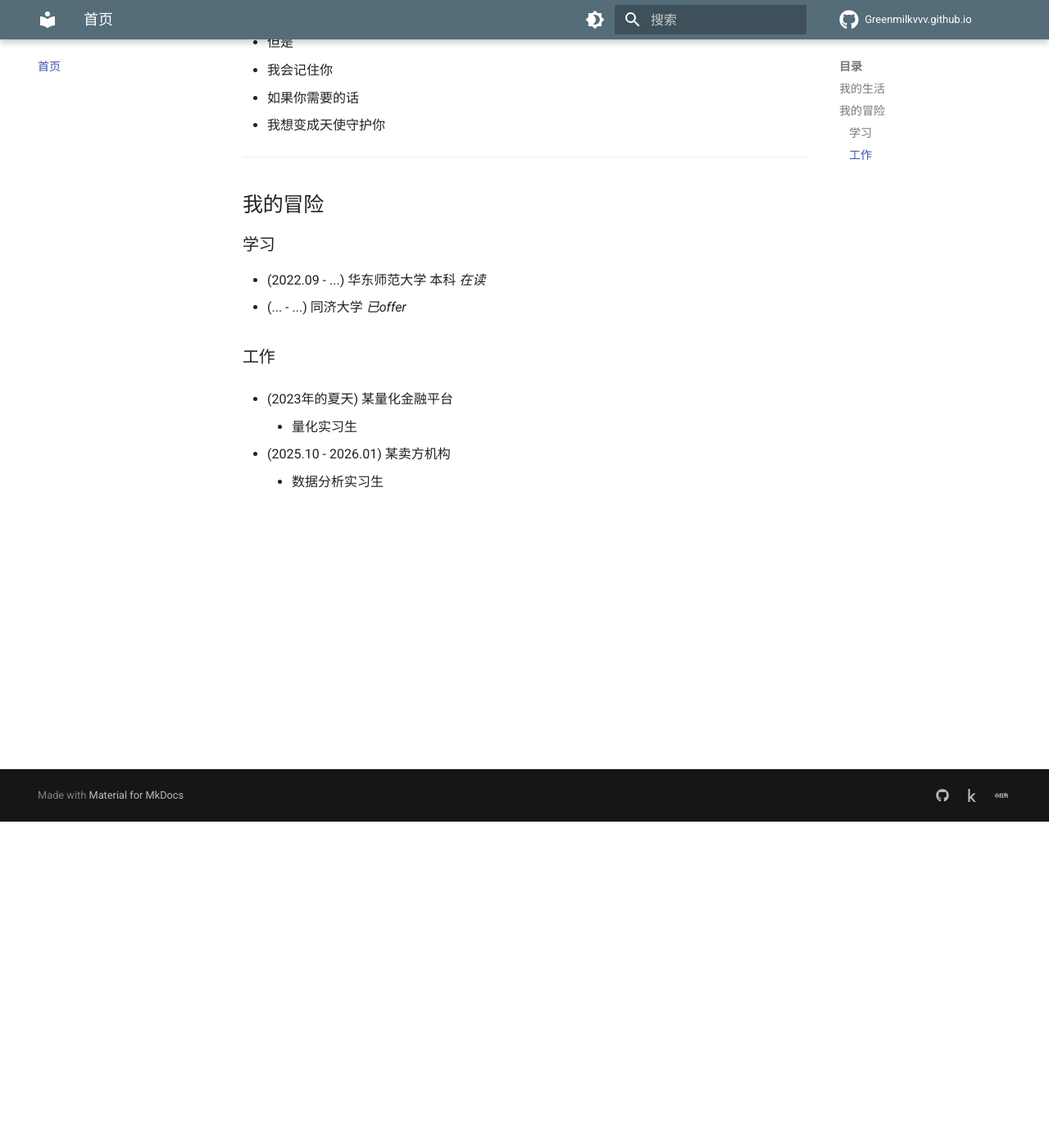
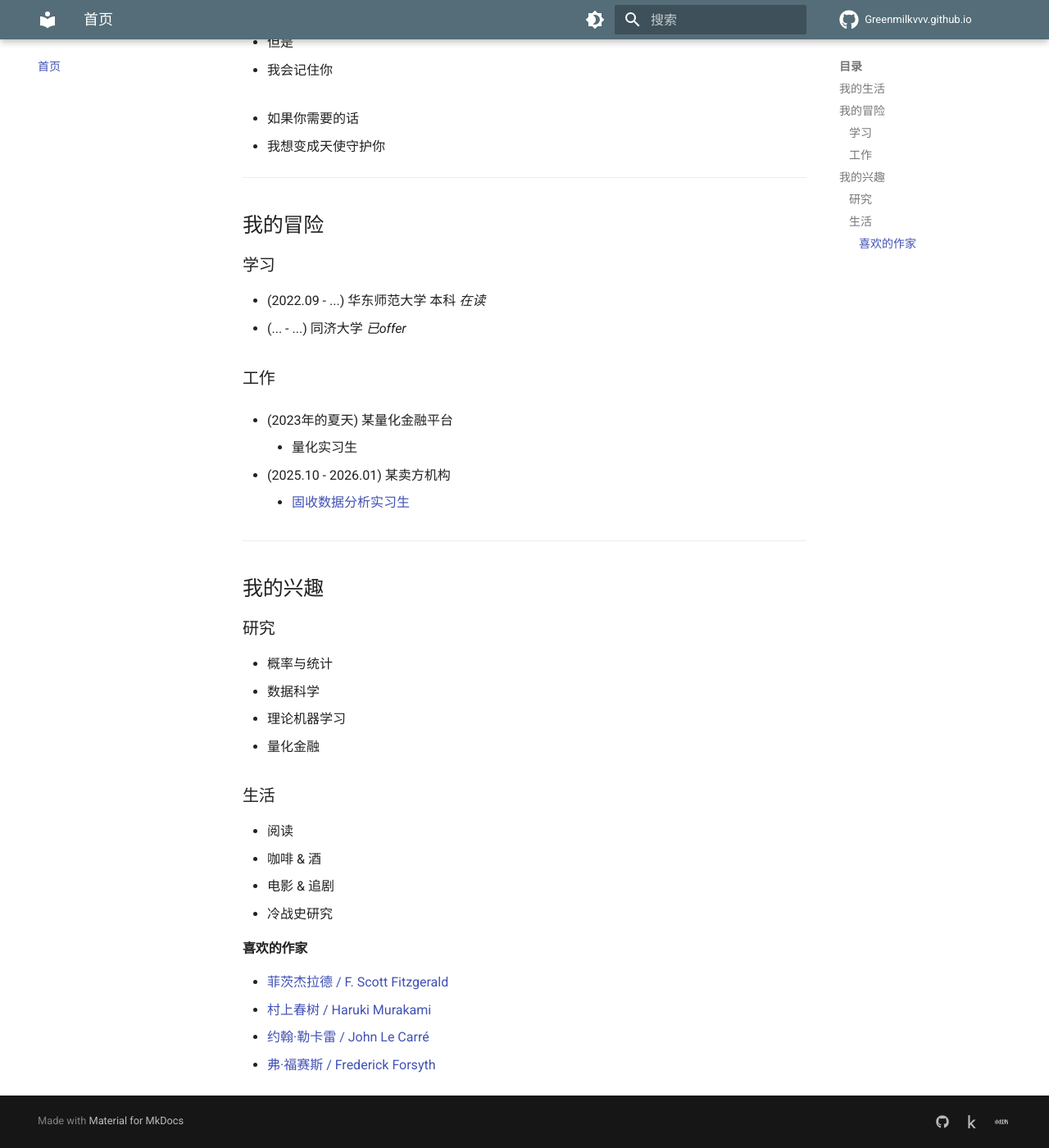
Before and after one commit to Greenmilkvvv/Greenmilkvvv.github.io, an MkDocs documentation site: the page built from docs/index.md, in a window 1280 px wide and 1400 px high, scrolled down 398 px. Shown: the whole window at 82% size. Built offline with MkDocs 1.6.1 and Material for MkDocs 9.7.7, drawn with Linux system fonts in a browser that asks for light colours; comment, search, counter and statistics services are not loaded.

Commit message:
update more

```diff
--- a/docs/index.md
+++ b/docs/index.md
@@ -10,7 +10,7 @@
 - 空空如也
 - 但是
 - 我会记住你
-
+  <br><br>
 - 如果你需要的话
 - 我想变成天使守护你
 
@@ -29,4 +29,29 @@
     - 量化实习生
 
 - (2025.10 - 2026.01) 某卖方机构
-    - 数据分析实习生
+    - [固收数据分析实习生](https://github.com/Greenmilkvvv/25WinterIntern.git)
+
+------
+
+## 我的兴趣
+
+### 研究
+
+- 概率与统计
+- 数据科学
+- 理论机器学习
+- 量化金融
+
+### 生活
+
+- 阅读
+- 咖啡 & 酒
+- 电影 & 追剧
+- 冷战史研究
+
+#### 喜欢的作家
+
+- [菲茨杰拉德 / F. Scott Fitzgerald](https://fscottfitzgeraldsociety.org/)
+- [村上春树 / Haruki Murakami](https://harukimurakami.com/author/)
+- [约翰·勒卡雷 / John Le Carré](https://johnlecarre.com/biography/john-le-carre/)
+- [弗·福赛斯 / Frederick Forsyth](https://www.freddieforsyth.com/)
```
Also changed, not shown: site/404.html, site/index.html.
